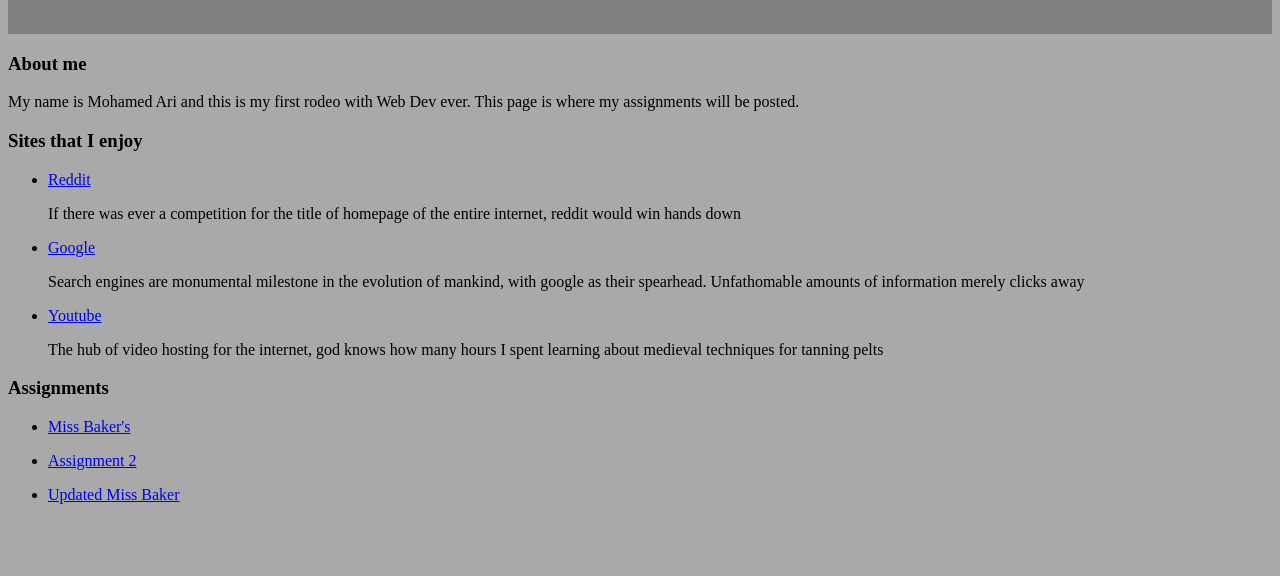
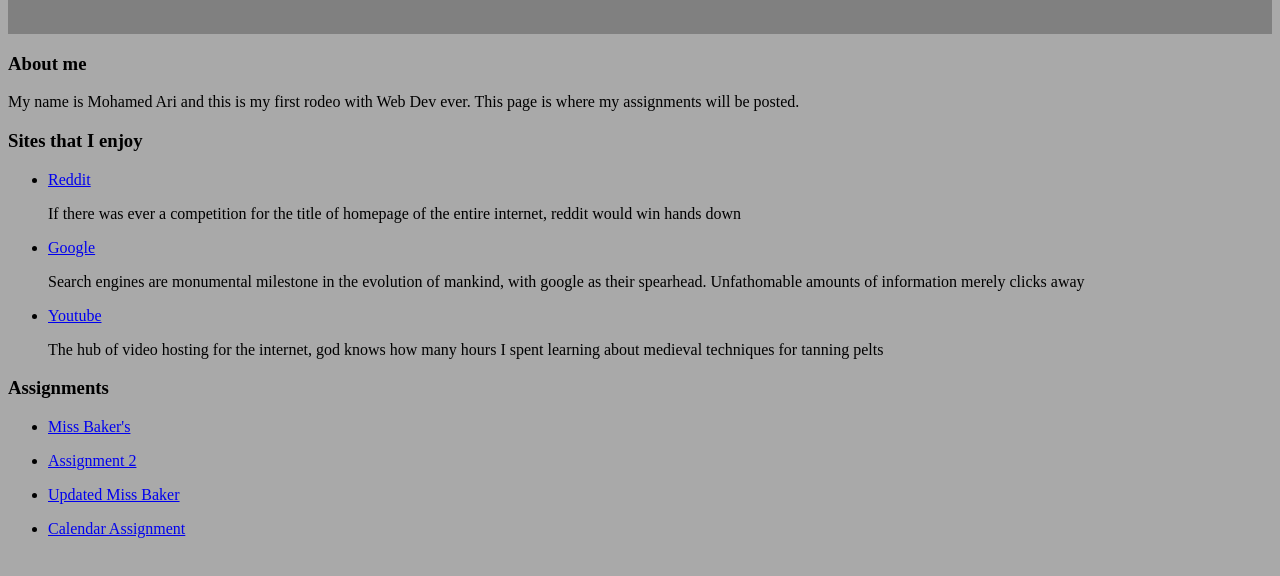
Before and after one commit to hajzoom/mohamedari.github.io, a plain HTML site: page index.html in a window 1280 px wide. Shown: the part 84-660 px from the top of the page. Drawn offline with Linux system fonts and the light colour scheme.

Commit message:
Update index.html

```diff
--- a/index.html
+++ b/index.html
@@ -45,7 +45,9 @@
 		<ul>
 			<li><a href="assign4pt2.html"> Updated Miss Baker</a></li>
 		</ul>
-
+		<ul>
+			<li><a href="calendar.html"> Calendar Assignment</a></li>
+		</ul>
 
 
 
```
